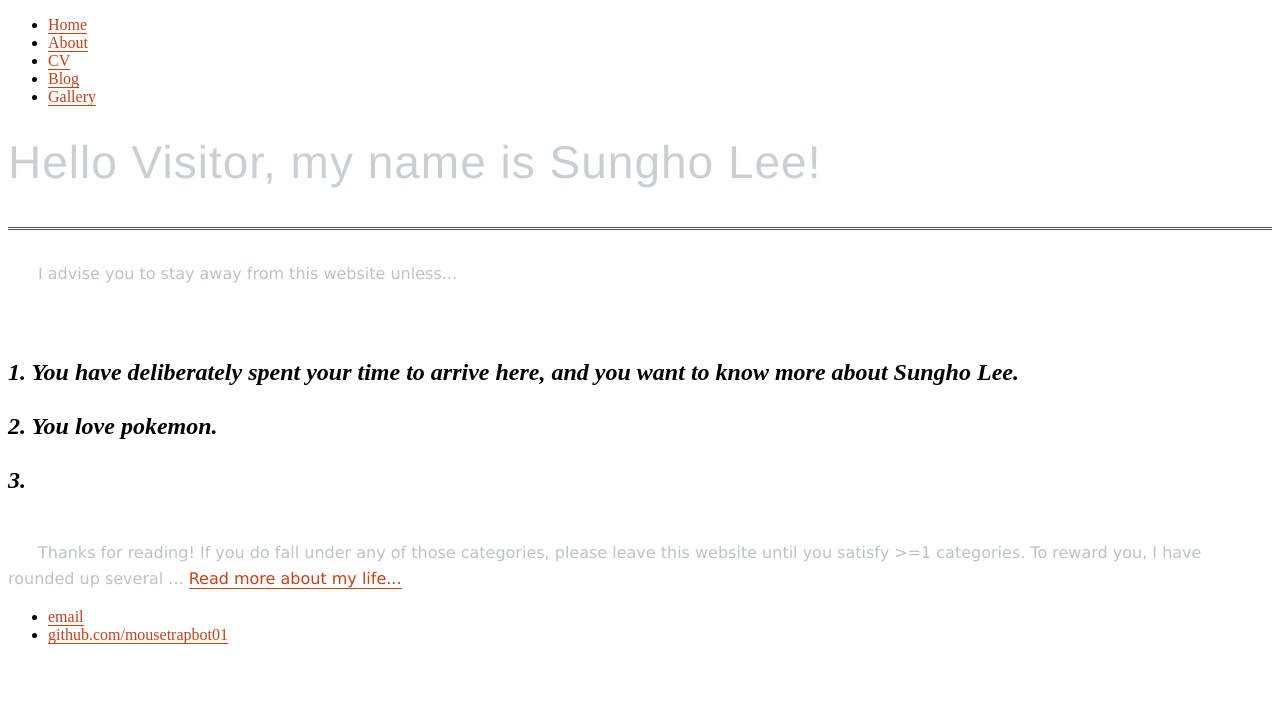
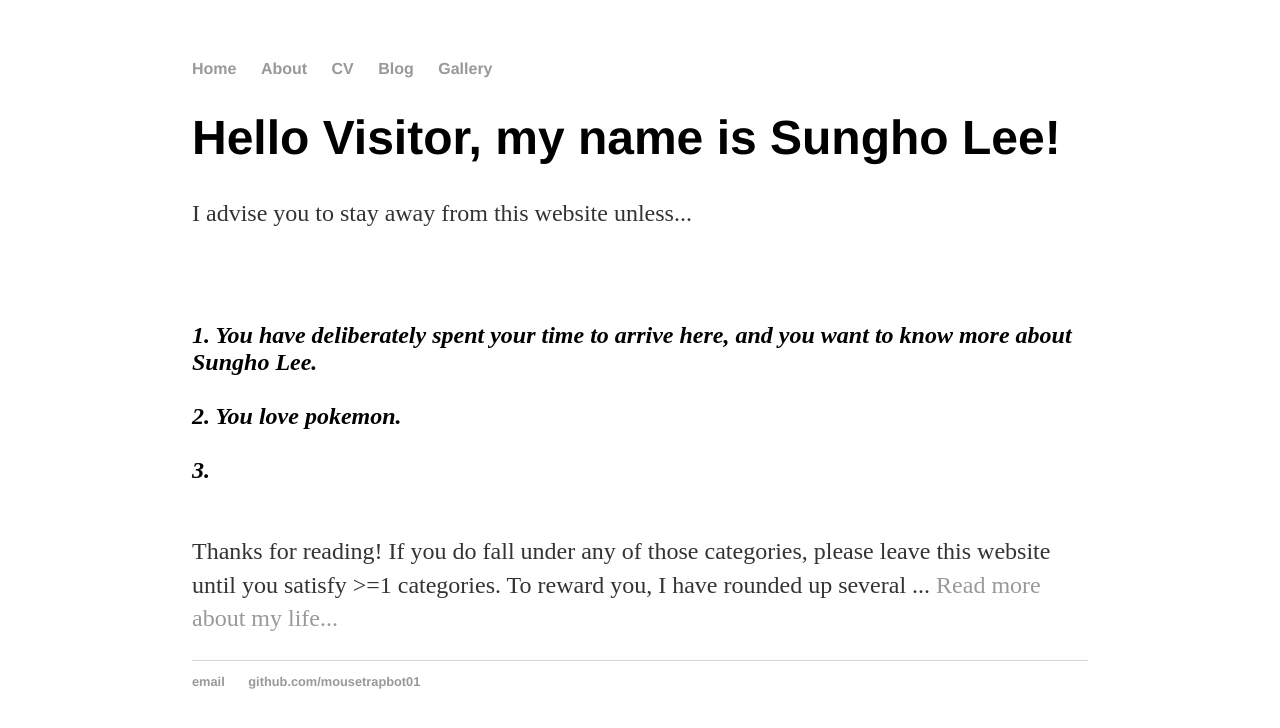
Before and after one commit to mousetrapbot01/mousetrapbot.github.io, a Jekyll site: the page built from index.html, in a window 1280 px wide. Shown: the top 728 px of the page. Built offline with Jekyll 4.4.1, drawn with Linux system fonts in a browser that asks for light colours.

Commit message:
Create default.html

```diff
--- a/_layouts/default.html
+++ b/_layouts/default.html
@@ -3,7 +3,7 @@
 		<head>
 			<title>{{ page.title }}</title>
 			<!-- link to main stylesheet -->
-			<link rel="stylesheet" type="text/css" href="/css/mymain.css">
+			<link rel="stylesheet" type="text/css" href="/css/main.css">
 		</head>
 		<body>
 			<nav>
```
